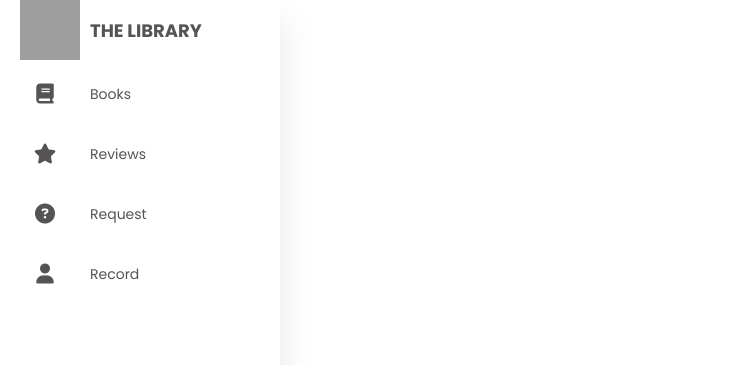
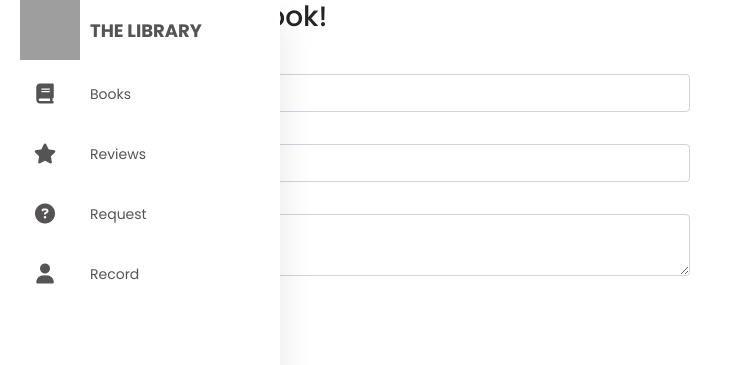
Before and after one commit to Adamcoakley/LibrarySystem, a Flask app: page /user-requests in a window 1280 px wide. Shown: the top 365 px of the page, without its empty margins (0-733 px from the left). Run offline with Flask 2, Linux system fonts and the light colour scheme; the visitor is signed in with stand-in values (Sample User, id 1); some libraries are stand-ins or nearby versions; grey boxes are pictures that could not be loaded.

Commit message:
Added request functionality on user side.

```diff
--- a/flask-app/application/templates/user/requests.html
+++ b/flask-app/application/templates/user/requests.html
@@ -1,3 +1,44 @@
 {% extends  './user/sidebar.html'%}
 {% block main %}
+{% with messages = get_flashed_messages() %}
+{% if messages %}
+<div class="alert alert-success alert-dissmissable mt-2 mr-2" role="alert">
+    {% for message in messages %}
+    <button type="button" class="close" data-dismiss="alert" aria-label="close">
+        <span aria-hidden="True">x</span>
+    </button>
+    {{message}}
+    {% endfor %}
+</div>
+{% endif %}
+{% endwith %}
+<div class="form-group">
+    <form method="POST" action="" class="m-20">
+      <h3>Request a book!</h3>
+      <!-- title input -->
+      <div class="w-50">
+        {{ form.hidden_tag() }}
+        {{ form.title.label }}
+        {{ form.title(class="form-control col-xs-2")}}
+      </div>
+      <!-- author input -->
+      <div class="w-50">
+        {{ form.author.label }}
+        {{ form.author(class="form-control")}}
+      </div>
+      <!-- description input -->
+      <div class="w-50">
+        {{ form.description.label }}
+        {{ form.description(class="form-control")}}
+      </div>
+      {% if form.title.errors %}
+        <div>
+            {% for error in form.title.errors %}
+                <span>{{ error }}</span>
+            {% endfor %}
+        </div>
+      {% endif %}
+      {{ form.submit(class="btn btn-primary mt-3") }}
+    </form>
+  </div>
 {% endblock %}
```
